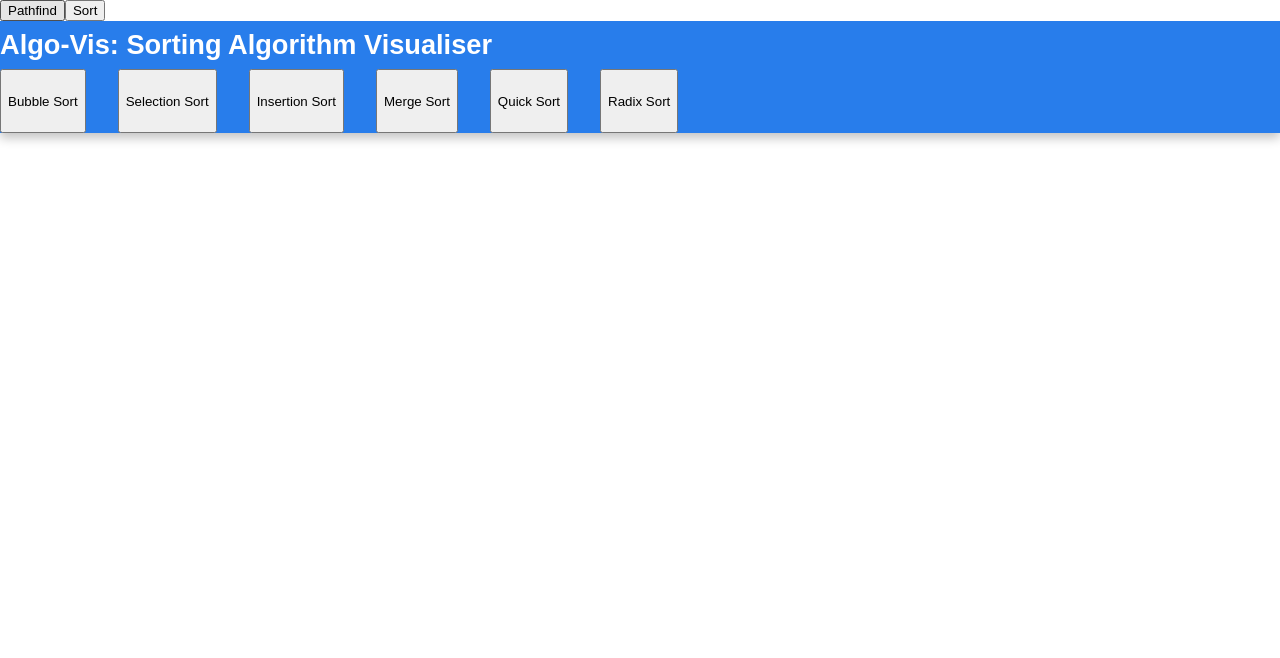
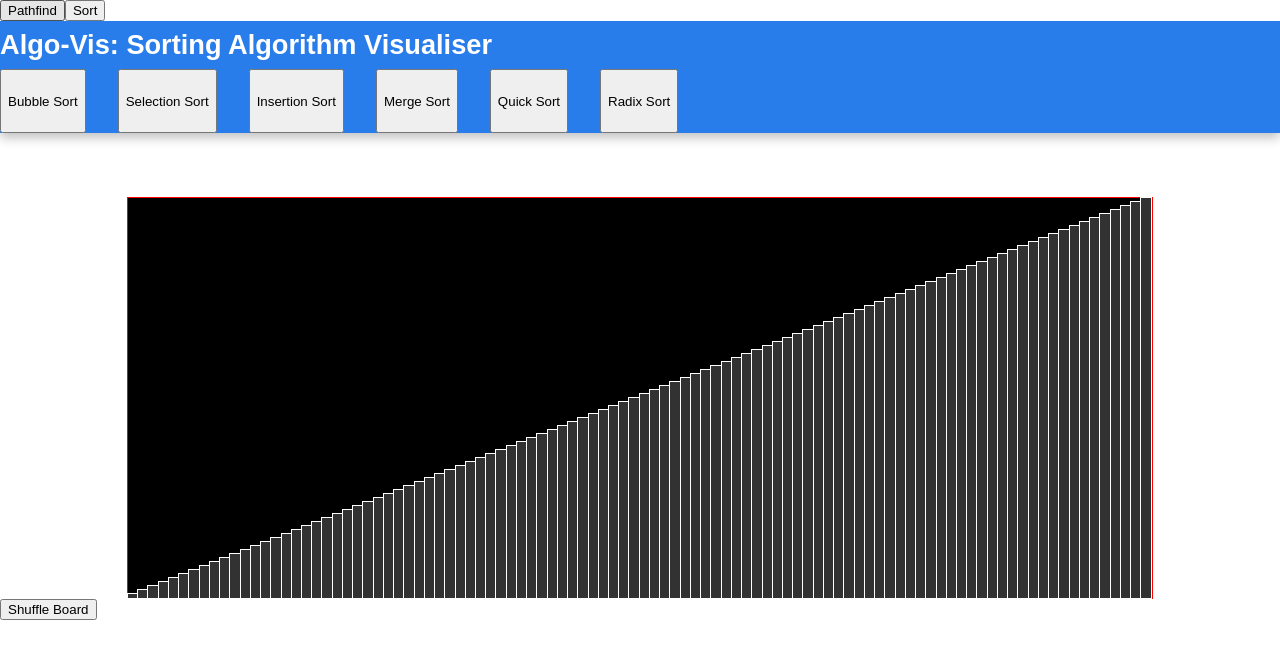
Before and after one commit to cal1co/algo-vis, a React (Vite) app: page / in a window 1280 px wide. Both pictures are taken after a click on the button "Sort". Shown: the top 658 px of the page. Built offline with nearby package versions, Linux system fonts and the light colour scheme.

Commit message:
shuffle board functional

```diff
--- a/src/sort/components/Sort.jsx
+++ b/src/sort/components/Sort.jsx
@@ -8,14 +8,30 @@ import { quick } from '../algorithms/quick'
 import { radix } from '../algorithms/radix'
 
 function Sort() {
-
     const [arr, setArr] = useState([])
-
     useEffect(() => {
-        const randArr = Array(100).fill().map((e, idx) => idx + 1)
+        const randArr = generateArr(100)
         setArr(randArr)
     }, [setArr])
 
+
+    const generateArr = (arrLength) => {
+        return Array(arrLength).fill().map((e, idx) => idx + 1)
+    }
+    const renderBoard = (board=arr) => {
+        return board.map((length) => {
+            return <div className="sort-item" id={`sort-${length}`} style={{width: "1%", height:`${length}%`}}></div>
+        })
+    }
+
+    const shuffleBoard = (board=arr) => {
+        durstenfeldShuffle(board)
+        console.log(board)
+        board.forEach((item, idx) => {
+            const sortItem = document.getElementById(`sort-${item}`)
+            sortItem.style.height = `${idx + 1}%`
+        })
+    }
     const durstenfeldShuffle = (inputArr) => {
         for (let i = inputArr.length -1; i > 0; i--){
             let j = Math.floor(Math.random() * (i + 1))
@@ -62,6 +78,15 @@ function Sort() {
                 <button onClick={showQuickSort}>Quick Sort</button>
                 <button onClick={showRadixSort}>Radix Sort</button>
             </div>
+
+            <div className="sort-board">
+                {renderBoard()}
+
+            </div>
+
+            <div className="shuffle-butt">
+                <button className="shuffle-board" onClick={() => shuffleBoard(arr)}>Shuffle Board</button>
+            </div>
         </div>
     )
 
--- a/src/sort/style/Sort.css
+++ b/src/sort/style/Sort.css
@@ -9,3 +9,21 @@
     display:flex;
     gap:2em;
 }
+
+.sort-board{
+    border:1px solid red;
+    height:50vh;
+    width:80vw;
+    position:relative;
+    left:50%;
+    margin-top:8vh;
+    /* top:50%; */
+    transform:translateX(-50%);
+    background-color:black;
+}
+
+.sort-item{
+    display:inline-flex;
+    outline:0.5px solid white;
+    background:rgb(50, 50, 50);
+}
```
